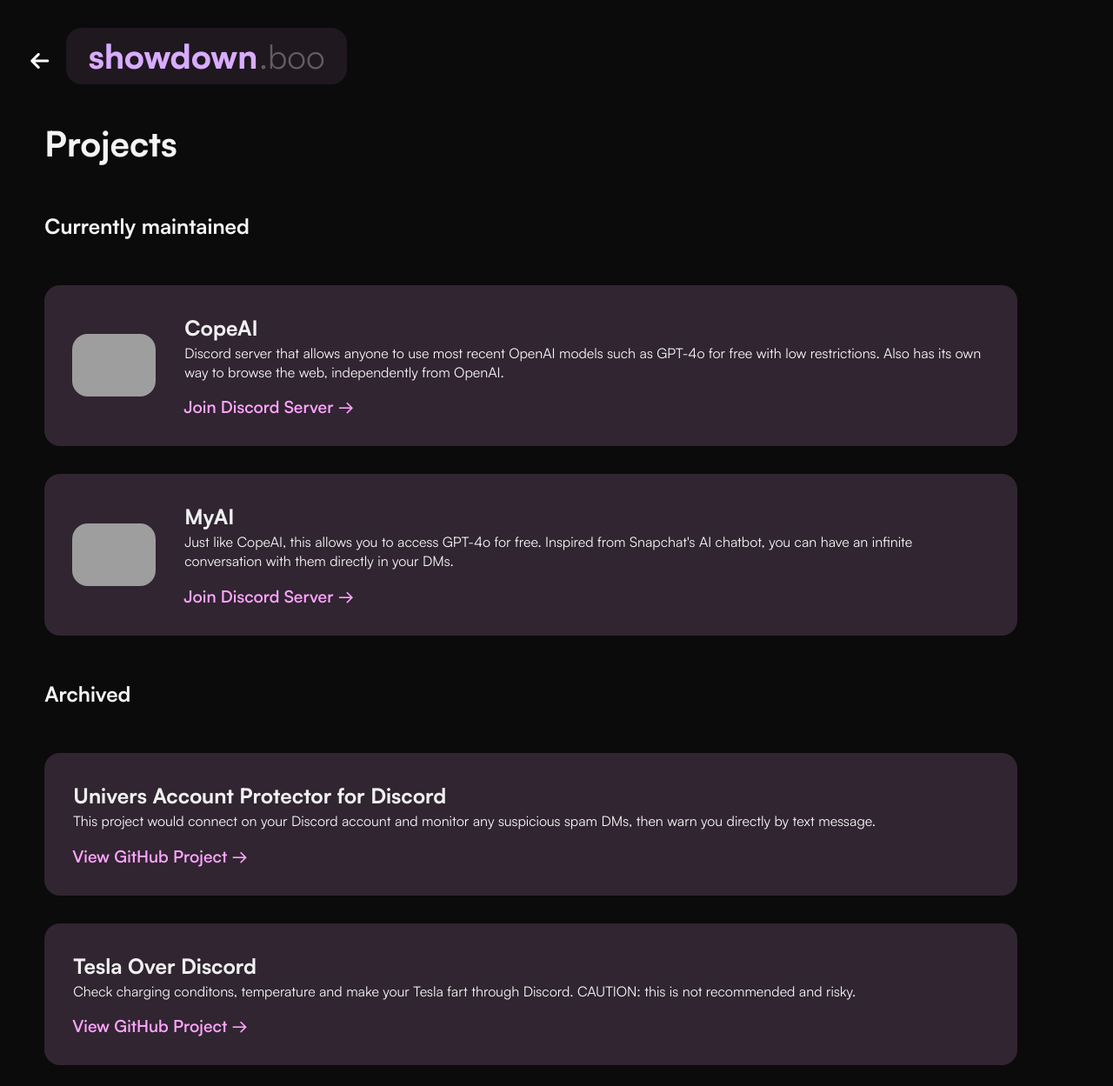
After one commit to Showdown76py/showdown.boo, a Flask app: page /projects in a window 1280 px wide. The commit adds this page. Shown: the whole page at 87% size. Run offline with Flask 3, Linux system fonts and the light colour scheme; some libraries are stand-ins or nearby versions; grey boxes are pictures that could not be loaded.

Commit message:
feat: projects

```diff
--- a/main.py
+++ b/main.py
@@ -8,5 +8,9 @@ app = flask.Flask(__name__, static_folder='static', static_url_path='/static')
 def index():
     return render_template('index.html')
 
+@app.route('/projects')
+def projects():
+    return render_template('projects.html')
+
 if __name__ == '__main__':
-    app.run(host="0.0.0.0", port=int(os.environ.get("PORT")), threaded=True)
+    app.run(host="0.0.0.0", port=int(os.environ.get("PORT")), debug=1, threaded=True)
--- /dev/null
+++ b/static/projects.css
@@ -0,0 +1,133 @@
+html, body {
+    height: auto;
+    overflow: auto;
+}
+
+.root-projects {
+    display: flex;
+    flex-direction: column;
+    gap: 4rem;
+}
+
+.name-box {
+    cursor: pointer;
+    margin-top: 2rem;
+    font-size: 40%;
+    border-radius: 18px;
+}
+
+a.nke {
+    text-decoration: none;
+    color: inherit;
+}
+
+a.nke:hover {
+    text-decoration: underline;
+}
+
+.presentation-box > a {
+    cursor: pointer;
+}
+
+.presentation-box {
+    display: flex;
+    flex-direction: row;
+    align-items: baseline;
+    gap: 20px;
+}
+
+.presentation-box > a {
+    text-decoration: none;
+    color: #fff;
+    font-size: 1.5rem;
+}
+
+h1 {
+    font-size: 2.5rem;
+    font-weight: 750;
+    margin-bottom: 0;
+}
+
+.project-box {
+    display: flex;
+    width: 95%;
+    flex-direction: column;
+    gap: 2rem;
+}
+
+.projects {
+    display: flex;
+    align-items: start;
+    flex-direction: column;
+    gap: 2rem;
+}
+
+.project {
+    padding: 2rem;
+    background-color: #302530;
+    border-radius: 18px;
+    gap: 2rem;
+    display: flex;
+    align-items: center;
+}
+
+.project-details {
+    flex-grow: 1;
+    display: flex;
+    gap: 0;
+    flex-direction: column;
+}
+
+.project-title {
+    font-size: 1.5rem;
+    font-weight: 750;
+    color: #f0f0f0;
+    padding: 0;
+}
+
+.project-desc {
+    color: #7f7f7f;
+    padding: 0;
+}
+
+.project-details > p {
+    margin:1px;
+}
+
+footer {
+    margin-top: auto;
+    font-weight: 600;
+    font-size: 1.2rem;
+    padding-top: 0.8em;
+    color: #ffa4ff;
+}
+
+.project-img {
+    flex-shrink: 0;
+    width: 100%;
+    height: 100%;
+    max-width: 6rem;
+    max-height: 6rem;
+    border-radius: 18px;
+}
+
+@media (max-width: 960px) {
+    .name-box {
+        font-size: 50%;
+        width: 100%;
+        text-align: center;
+        border-radius: 0;
+        padding: 0;
+        margin: 0;
+    }
+
+    .project {
+        flex-direction: column;
+    }
+
+    .project-img {
+        max-width: 100%;
+        max-height: 10rem;
+        object-fit: cover;
+    }
+}
--- a/static/style.css
+++ b/static/style.css
@@ -6,6 +6,8 @@
 }
 
 :root {
+    color-scheme: dark;
+
     --white: #f4f4f4;
     --black: #0b0b0b;
     --primary: #d8acff;
@@ -18,7 +20,7 @@ html, body {
 }
 
 * {
-    -webkit-font-smoothing: antialisased;
+    -webkit-font-smoothing: antialiased;
     font-synthesis: none !important;
 
 }
@@ -36,7 +38,7 @@ body {
     padding: 0 2.2em;
 }
 
-.root {
+.root-index {
     display: flex;
     flex-direction: row;
     justify-content: center;
@@ -75,7 +77,8 @@ body {
     flex-direction: row;
     flex-wrap: wrap;
     align-items: center;
-    gap: 2rem;
+    column-gap: 1.6rem;
+    row-gap: 0;
     padding: 1.5rem 1rem;
     color: var(--white);
 }
@@ -84,6 +87,40 @@ body {
     color: inherit;
     font-size: 1.2rem;
     font-weight: 500;
+}
+
+.media > p {
+    color: inherit;
+    font-weight:bold;
+    font-size: 1.6rem;
+}
+
+.media > p > a {
+    color: inherit;
+}
+
+.projects {
+    display: flex;
+    flex-direction: row;
+    flex-wrap: wrap;
+    align-items: center;
+    gap: 1.6rem;
+    margin-top: -5rem;
+    padding: 1.5rem 1rem;
+
+    color: var(--white);
+}
+
+.projects > a {
+    color: inherit;
+    font-size: 1.2rem;
+    font-weight: 500;
+}
+
+.projects > p {
+    font-weight:bold;
+    font-size: 1.6rem;
+    margin-left: 24px;
 }
 
 .presentation-box {
@@ -134,7 +171,7 @@ body {
 }
 
 @media (max-width: 800px) {
-    .root {
+    .root-index {
         flex-direction: column;
         justify-content: flex-start;
     }
--- /dev/null
+++ b/templates/projects.html
@@ -0,0 +1,71 @@
+<!DOCTYPE html>
+<html lang="en">
+<head>
+    <meta charset="UTF-8">
+    <meta name="viewport" content="width=device-width, initial-scale=1.0">
+    <script src="https://kit.fontawesome.com/90581a28ff.js" crossorigin="anonymous"></script>
+    <script src="/static/js/time.js" defer></script>
+    <link rel="stylesheet" href="/static/style.css">
+    <link rel="stylesheet" href="/static/projects.css">
+    <title>showdown.boo - Projects</title>
+
+    <meta property="og:title" content="showdown.boo - Projects">
+    <meta property="og:description" content="french student in computer science, i like to code—mainly in Python. i'm currently learning Rust. i'm also interested in cybersecurity and AI. feel free to contact me on Discord or send me an email (me@showdown.boo).">
+    <meta property="og:image" content="/static/image.png">
+    <meta property="og:url" content="https://showdown.boo">
+    <meta property="og:type" content="website">
+    <meta name="theme-color" content="#d8acff">
+</head>
+<body>
+    <main class="root-projects fade-in">
+        <section class="presentation-box">
+            <a onclick="window.history.back()"><i class="fa-solid fa-arrow-left"></i></a>
+            <div onclick="window.location.href='/'" class="name-box">
+                <p style="white-space:nowrap;">
+                    <span class="text-main">showdown</span>
+                    <span class="text-sub">.boo</span>
+                </p>
+            </div>
+        </section>
+        <section class="projects">
+            <h1>Projects</h1>
+            <h2>Currently maintained</h2>
+            <div class="project-box">
+                <div class="project" id="copeai">
+                    <img class="project-img" src="https://cdn.discordapp.com/avatars/1213595981271277598/4512bd6844cde532987c8615784883a8.webp?size=1024">
+                    <div class="project-details">
+                        <p class="project-title">CopeAI</p>
+                        <p class="project-description">Discord server that allows anyone to use most recent OpenAI models such as GPT-4o for free with low restrictions. Also has its own way to browse the web, independently from OpenAI.</p>
+                        <footer><a target="_blank" rel="noopener noreferrer" class="nke" href="https://discord.com/invite/6hkfnH9wuH">Join Discord Server →</a></footer>
+                    </div>
+                </div>
+
+                <div class="project" id="myai">
+                    <img class="project-img" src="https://cdn.discordapp.com/avatars/1167188276013170778/c2c5aaaebddc39d2fb00e0419c1c699d.webp?size=1024">
+                    <div class="project-details">
+                        <p class="project-title">MyAI</p>
+                        <p class="project-description">Just like CopeAI, this allows you to access GPT-4o for free. Inspired from Snapchat's AI chatbot, you can have an infinite conversation with them directly in your DMs.</p>
+                        <footer><a target="_blank" rel="noopener noreferrer" class="nke" href="https://discord.com/invite/6hkfnH9wuH">Join Discord Server →</a></footer>
+                    </div>
+                </div>
+            </div>
+            <h2>Archived</h2>
+            <div class="project-box">
+                <div class="project" id="univers-protect">
+                    <div class="project-details">
+                        <p class="project-title">Univers Account Protector for Discord</p>
+                        <p class="project-description">This project would connect on your Discord account and monitor any suspicious spam DMs, then warn you directly by text message.</p>
+                        <footer><a target="_blank" rel="noopener noreferrer" class="nke" href="https://github.com/Showdown76py/discord-protector/">View GitHub Project →</a></footer>
+                    </div>
+                </div>
+                <div class="project" id="teslaoverdiscord">
+                    <div class="project-details">
+                        <p class="project-title">Tesla Over Discord</p>
+                        <p class="project-description">Check charging conditons, temperature and make your Tesla fart through Discord. CAUTION: this is not recommended and risky.</p>
+                        <footer><a target="_blank" rel="noopener noreferrer" class="nke" href="https://github.com/Showdown76py/tesla-over-discord/">View GitHub Project →</a></footer>
+                    </div>
+                </div>
+        </section>
+    </main>
+</body>
+</html>
```
Also changed, not shown: templates/index.html (+6 -1 lines).
